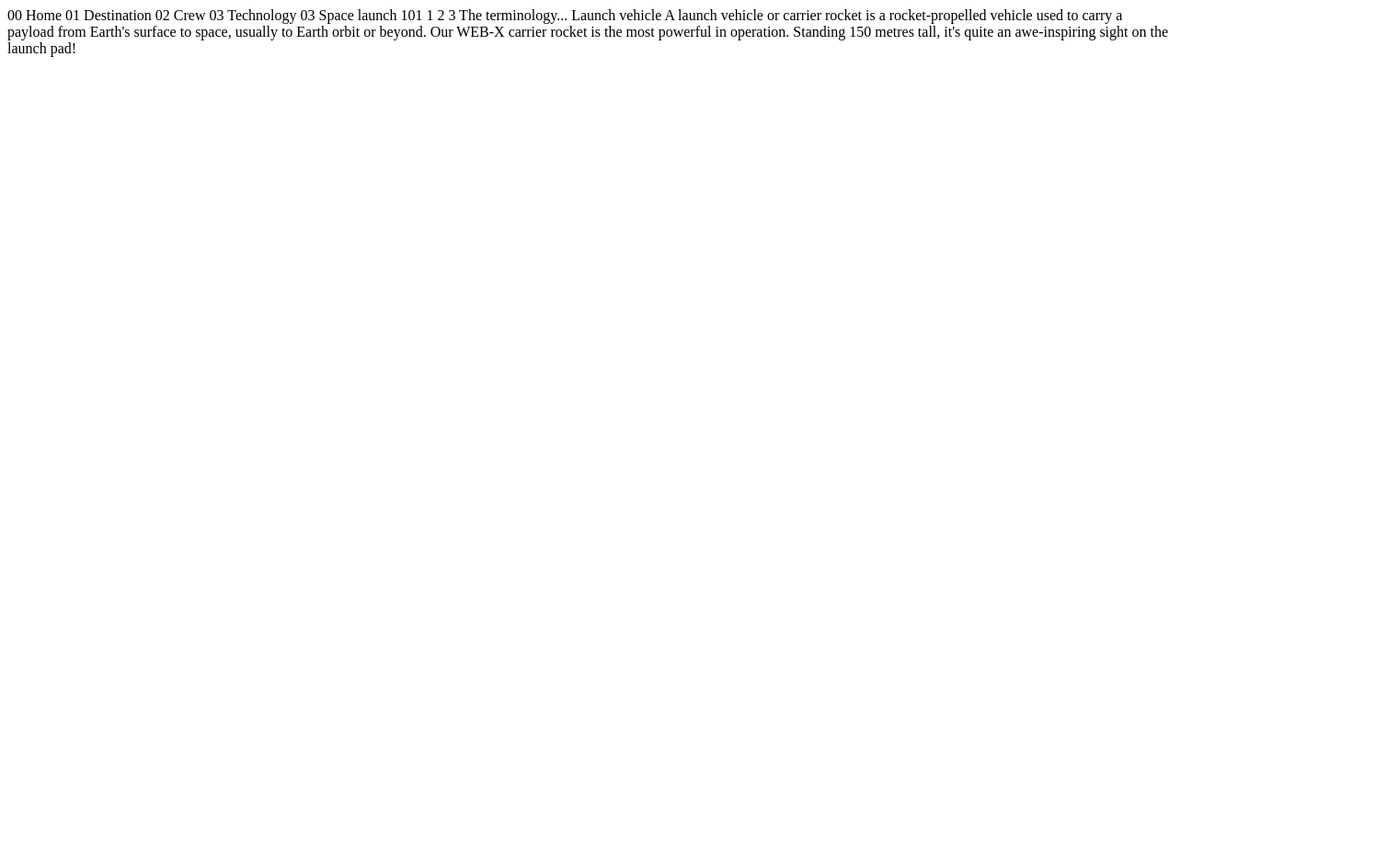
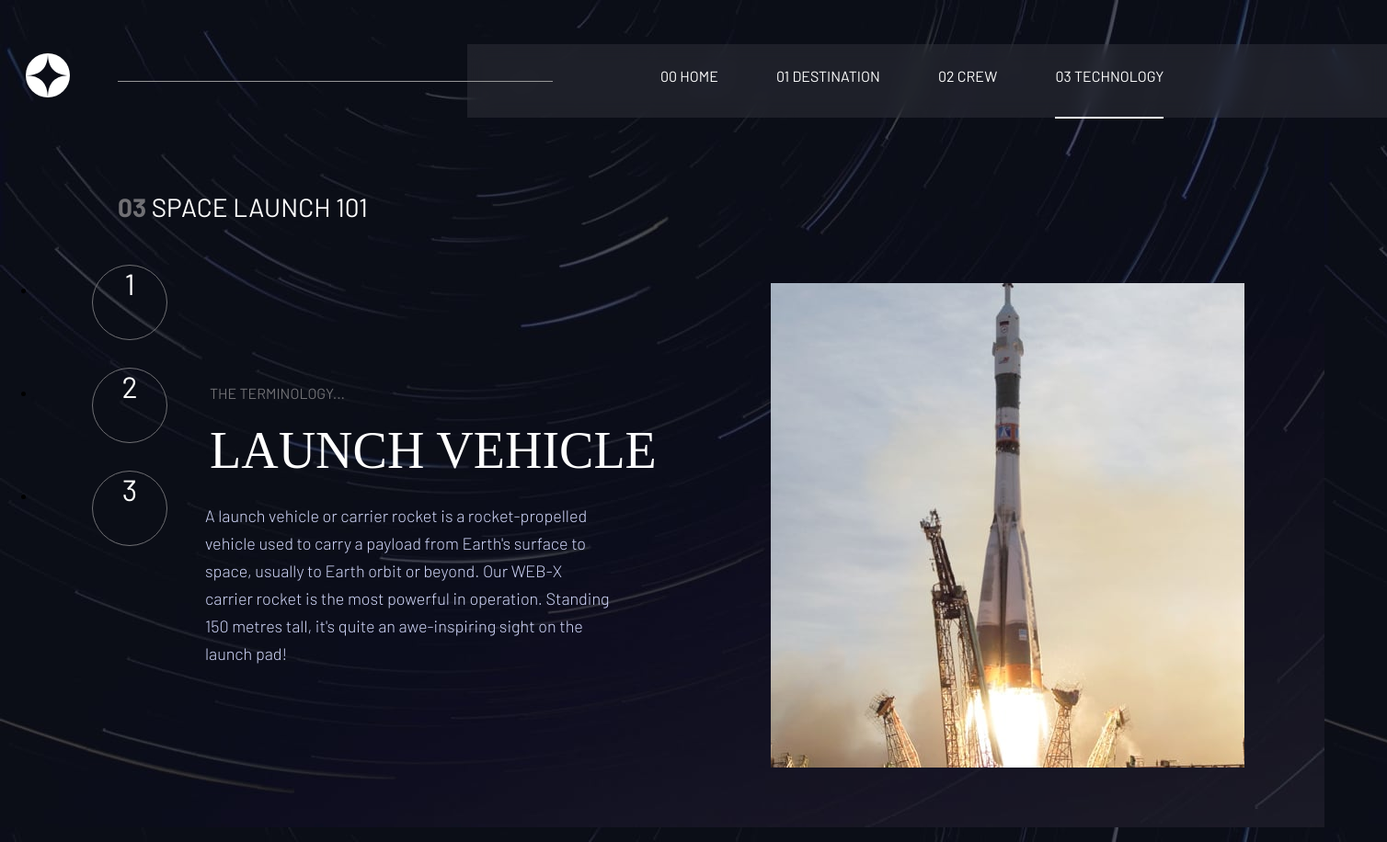
Before and after one commit to deeptijnair/space-tourism-website-main, a plain HTML site: page starter-code/technology-vehicle.html in a window 1280 px wide. Shown: the whole page at 92% size, 1508 px wide, since content can reach past the window. Before the commit the page ends 800 px from the top, so only its background shows below. Drawn offline with Linux system fonts and the light colour scheme; a web font is replaced by a local one.

Commit message:
added technology main html and css files

```diff
--- /dev/null
+++ b/starter-code/style_crew.css
@@ -0,0 +1,137 @@
+@import url('https://fonts.googleapis.com/css2?family=Barlow:ital,wght@0,100;0,200;0,300;0,400;0,500;0,600;0,700;0,800;0,900;1,100;1,200;1,300;1,400;1,500;1,600;1,700;1,800;1,900&family=Bellefair&family=Chivo:ital,wght@0,100..900;1,100..900&family=Roboto:ital,wght@0,100;0,300;0,400;0,500;0,700;0,900;1,100;1,300;1,400;1,500;1,700;1,900&display=swap');
+
+body{
+    display: flex;
+    background-image: url(./assets/crew/background-crew-desktop.jpg);
+    font-family: 'Barlow';
+    width: 1440px;
+    height: 900px;
+}
+
+#logo{
+    margin-top: 50px;
+    position: absolute;
+    margin-left: 20px;
+}
+
+.horizontal_line {
+    width: 473px;
+    height: 5px;
+    border-top: 1px solid #979797;
+    line-height: 80%;
+    position: absolute;
+    margin-top: 80px;
+    margin-left: 120px;
+    z-index: 9;
+}
+
+.rectangle{
+    width: 1000px;
+    height: 80px;
+    margin-left: 500px;
+    margin-top: 40px;
+    background-color: rgba(255, 255, 255, 0.077);
+    backdrop-filter: blur(10px);
+    position: absolute;
+    text-align: center;
+
+}
+
+.navbar{
+    position: absolute;
+    z-index: 9;
+    margin-top: 25px;
+    padding-left: 150px;
+
+
+}
+.navbar a {
+    text-decoration: none;
+    color: #FFFFFF;
+    margin-left: 60px;
+    font-size: 16px;
+    padding-bottom: 35px;
+}
+
+
+.navbar a.active {
+    border-bottom: 2px solid white;
+}
+
+#number{
+   color:#FFFFFF
+}
+
+#number{
+    color:#FFFFFF;
+ }
+
+ #number-active{
+    color: #707074;
+    font-weight: 700;
+ }
+
+#crew{
+    position: absolute;
+    color: #FFFFFF;
+    margin-top: 200px;
+    margin-left: 120px;
+    font-size: 28px;
+}
+
+#crew-img{
+    position: absolute;
+    margin-top: 190px;
+    margin-left: 830px;
+
+}
+
+#active-crew{
+    margin-top: 460px;
+    margin-left: 120px;
+    color: #FFFFFF;
+    position: absolute;
+    font-size: 56px;
+    font-family: 'Bellefair';
+}
+
+#crew-role{
+    margin-top: 400px;
+    margin-left: 120px;
+    font-size: 32px;
+    color: #707074 ;
+}
+
+#main-info{
+    position: absolute;
+    color: #D0D6F9;
+    margin-top: 550px;
+    margin-left: 115px;
+    font-size: 18px;
+    font-weight: 300;
+    font-family: 'Barlow';
+
+}
+
+.dot-nav{
+    position: absolute;
+    margin-top: 150px;
+
+}
+
+.dot {
+    cursor: pointer;
+    height: 15px;
+    width: 15px;
+    margin: 0 2px;
+    background-color:rgba(255, 255, 255, 0.077);
+    border-radius: 50%;
+    display: inline-block;
+    transition: background-color 0.6s ease;
+}
+
+
+
+  .active, .dot:hover {
+    background-color: white;
+  }
--- /dev/null
+++ b/starter-code/style_technology.css
@@ -0,0 +1,165 @@
+@import url('https://fonts.googleapis.com/css2?family=Barlow:ital,wght@0,100;0,200;0,300;0,400;0,500;0,600;0,700;0,800;0,900;1,100;1,200;1,300;1,400;1,500;1,600;1,700;1,800;1,900&family=Bellefair&family=Chivo:ital,wght@0,100..900;1,100..900&family=Roboto:ital,wght@0,100;0,300;0,400;0,500;0,700;0,900;1,100;1,300;1,400;1,500;1,700;1,900&display=swap');
+
+body{
+    display: flex;
+    background-image: url(./assets/technology/background-technology-desktop.jpg);
+    font-family: 'Barlow';
+    width: 1440px;
+    height: 900px;
+}
+
+#logo{
+    margin-top: 50px;
+    position: absolute;
+    margin-left: 20px;
+}
+
+.horizontal_line {
+    width: 473px;
+    height: 5px;
+    border-top: 1px solid #979797;
+    line-height: 80%;
+    position: absolute;
+    margin-top: 80px;
+    margin-left: 120px;
+    z-index: 9;
+}
+
+.rectangle{
+    width: 1000px;
+    height: 80px;
+    margin-left: 500px;
+    margin-top: 40px;
+    background-color: rgba(255, 255, 255, 0.077);
+    backdrop-filter: blur(10px);
+    position: absolute;
+    text-align: center;
+
+}
+
+.navbar{
+    position: absolute;
+    z-index: 9;
+    margin-top: 25px;
+    padding-left: 150px;
+
+
+}
+.navbar a {
+    text-decoration: none;
+    color: #FFFFFF;
+    margin-left: 60px;
+    font-size: 16px;
+    padding-bottom: 35px;
+}
+
+
+.navbar a.active {
+    border-bottom: 2px solid white;
+}
+
+#number{
+   color:#FFFFFF
+}
+
+#number{
+    color:#FFFFFF;
+ }
+
+#number-active{
+    color: #707074;
+    font-weight: 700;
+ }
+
+#technology{
+    position: absolute;
+    color: #FFFFFF;
+    margin-top: 200px;
+    margin-left: 120px;
+    font-size: 28px;
+}
+
+
+.circle-nav{
+    position: fixed;
+    left :0;
+    top: 55%;
+    transform: translateY(-50%);
+
+
+}
+
+.circle-nav a {
+    text-decoration: none;
+    color: #FFFFFF;
+    margin-left: 60px;
+    font-size: 32px;
+    display: block;
+}
+
+.circle {
+
+    cursor: pointer;
+    width: 80px;
+	height: 80px;
+    border: 1px solid #707074;
+    background-color:rgba(255, 255, 255, 0);
+    border-radius: 50%;
+    transition: background-color 0.6s ease , color;
+
+}
+
+.circle-nav li{
+    padding-bottom: 30px;
+    text-align: center;
+
+
+}
+
+
+.circle:hover {
+    background-color: white;
+}
+
+.circle-nav a:hover{
+    color: black;
+}
+
+#technology-img{
+    position: absolute;
+    margin-top: 300px;
+    margin-left: 830px;
+
+}
+
+#active-technology{
+    margin-top: 450px;
+    margin-left: 220px;
+    color: #FFFFFF;
+    position: absolute;
+    font-size: 56px;
+    font-family: 'Bellefair';
+}
+
+#terminology{
+    position: absolute;
+    margin-top: 410px;
+    margin-left: 220px;
+    font-size: 16px;
+    color: #707074 ;
+}
+
+#main-info{
+    position: absolute;
+    color: #D0D6F9;
+    margin-top: 520px;
+    margin-left: 215px;
+    font-size: 18px;
+    font-weight: 300;
+    font-family: 'Barlow';
+
+}
+
+p{
+    line-height: 30px;
+}
--- a/starter-code/technology-vehicle.html
+++ b/starter-code/technology-vehicle.html
@@ -1,32 +1,66 @@
 <!DOCTYPE html>
 <html lang="en">
+
 <head>
   <meta charset="UTF-8">
   <meta name="viewport" content="width=device-width, initial-scale=1.0">
 
   <link rel="icon" type="image/png" sizes="32x32" href="./assets/favicon-32x32.png">
+  <link rel="stylesheet" href="style_technology.css">
 
   <title>Frontend Mentor | Space tourism website</title>
 </head>
+
 <body>
+  <div id="logo">
+    <img src="./assets/shared/logo.svg">
+  </div>
+  <div class="horizontal_line"></div>
 
-  00 Home
-  01 Destination
-  02 Crew
-  03 Technology
+  <span class="rectangle">
+    <div class="navbar">
+      <a href="index.html">00 HOME</a>
+      <a  href="./destination-moon.html">01 DESTINATION</a>
+      <a href="./crew-commander.html">02 CREW</a>
+      <a class="active"href="#home">03 TECHNOLOGY</a>
+    </div>
+  </span>
 
-  03 Space launch 101
 
-  1
-  2
-  3
+  <div id="technology"> <span id="number-active">03 </span> SPACE LAUNCH 101</div>
+  <div id="technology-img">
+    <img src="./assets/technology/image-launch-vehicle-portrait.jpg">
+  </div>
 
-  The terminology...
-  Launch vehicle
+  <nav>
+  <ul class="circle-nav">
+    <li><a class="circle" class="active" href="#home">1</a></li>
+    <li><a class="circle" href="./technology-spaceport.html">2</a></li>
+    <li><a class="circle" href="./technology-capsule.html">3</a></li>
 
-  A launch vehicle or carrier rocket is a rocket-propelled vehicle used to carry a
-  payload from Earth's surface to space, usually to Earth orbit or beyond. Our
-  WEB-X carrier rocket is the most powerful in operation. Standing 150 metres tall,
-  it's quite an awe-inspiring sight on the launch pad!
+  </div>
+</nav>
+
+
+
+  <div id="terminology"> THE TERMINOLOGY...
+  </div>
+
+  <div id="active-technology">LAUNCH VEHICLE</div>
+  <div id="main-info">
+    <div id="info">
+      <p>A launch vehicle or carrier rocket is a rocket-propelled<br> vehicle used to carry a
+        payload from Earth's surface to<br> space, usually to Earth orbit or beyond. Our
+        WEB-X<br> carrier rocket is the most powerful in operation. Standing<br> 150 metres tall,
+        it's quite an awe-inspiring sight on the<br> launch pad!</p>
+    </div>
+
+
+
+  </div>
+
+
+  </div>
 </body>
+
 </html>
```
Also changed, not shown: starter-code/crew-commander.html (+42 -10 lines), starter-code/crew-engineer.html (+43 -9 lines), starter-code/crew-pilot.html (+45 -11 lines), starter-code/crew-specialist.html (+44 -11 lines), starter-code/destination-mars.html (+1 -1 lines), starter-code/index.html (+1 -1 lines).
